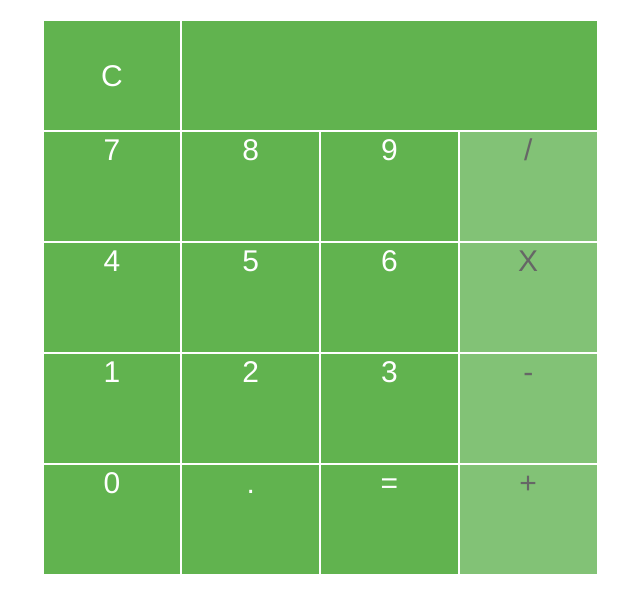
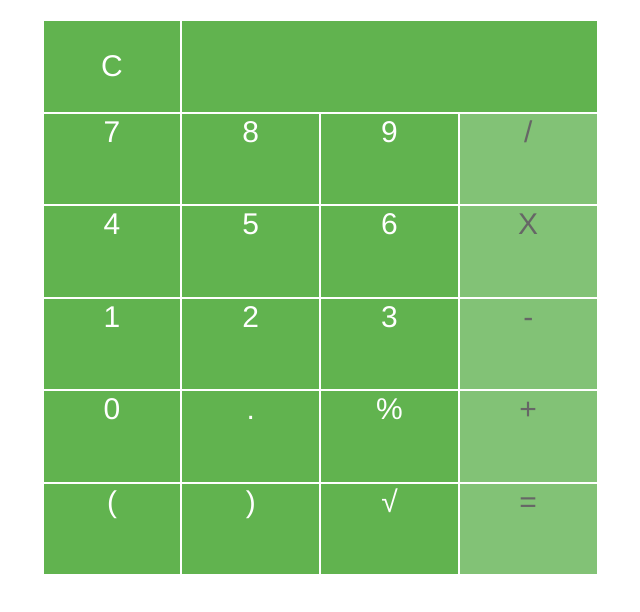
Before and after one commit to danjsul3/week-three-project, a plain HTML site: page index.html in a window 1280 px wide. Shown: the whole page, without its empty margins (320-960 px from the left). Drawn offline with Linux system fonts and the light colour scheme.

Commit message:
Added more functionality

```diff
--- a/index.html
+++ b/index.html
@@ -9,7 +9,7 @@
 
 <body>
   <form class="container">
-
+    <div class="calc-container">
       <div class="calculator">
 
         <div class="row">
@@ -37,10 +37,16 @@
         <div class="row">
           <button class="number item bg-dark" type="button" value="0">0</button>
           <button class="item bg-dark" type="button" value=".">.</button>
-        <button class="item bg-dark equals" type="button" value="=">=</button>
+          <button class="item bg-dark equals" type="button" value="%">%</button>
           <button class="item bg-light operator" type="button" value="+">+</button>
         </div>
-
+        <div class="row">
+          <button class="number item bg-dark" type="button" value="(">(</button>
+          <button class="item bg-dark" type="button" value=")">)</button>
+          <button class="item bg-dark equals" type="button" value="sqrt">√</button>
+          <button class="item bg-light operator" type="button" value="=">=</button>
+        </div>
+      </div>
 
     </div>
   </form>
--- a/main.js
+++ b/main.js
@@ -6,6 +6,9 @@ var allItems = document.querySelectorAll('.item');
 for (i = 0; i < allItems.length; i ++) {
   allItems[i].addEventListener('click', function(event){
     var selectedButton = event.currentTarget.value;
+    if (selectedButton === "sqrt") {
+      selectedInputs = Math.sqrt(selectedInputs);
+    }
     if (selectedButton === "=") {
       selectedInputs = eval(selectedInputs);
       screenValue.value = selectedInputs;
```
Also changed, not shown: 1 other file. Lines whose indentation alone changed are shown as unchanged.
